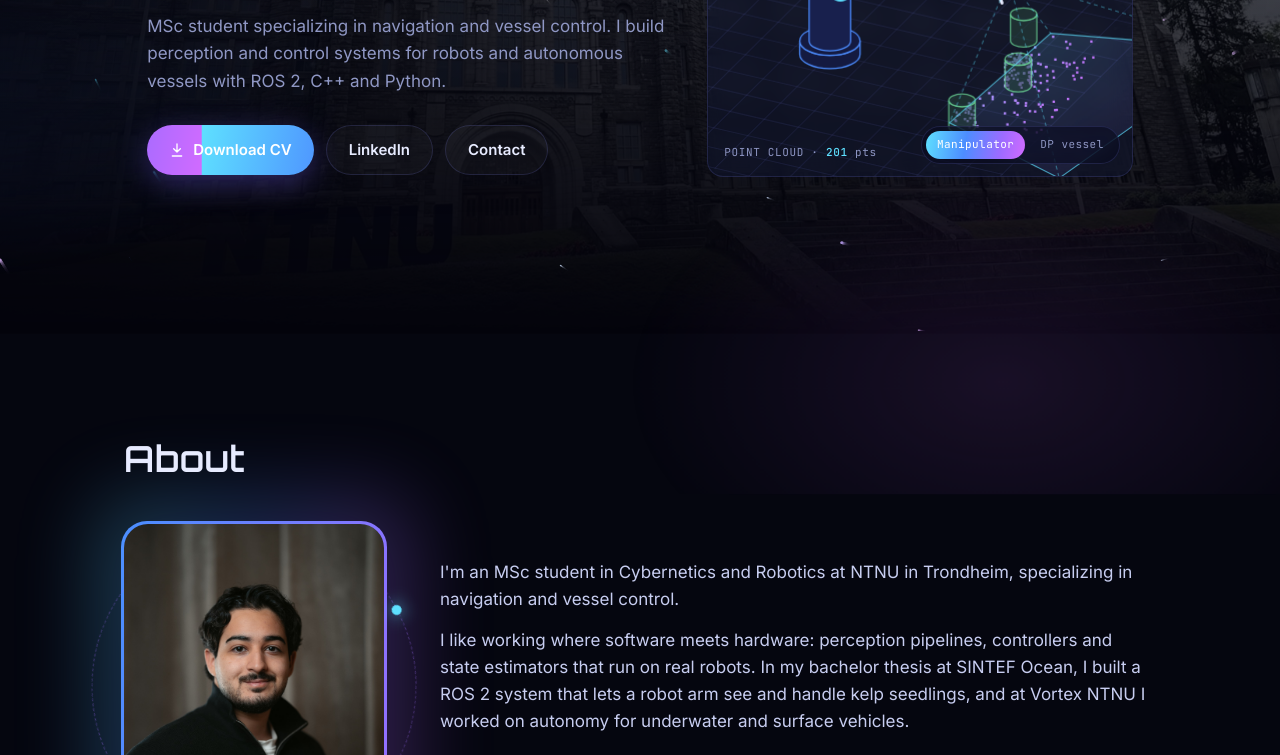
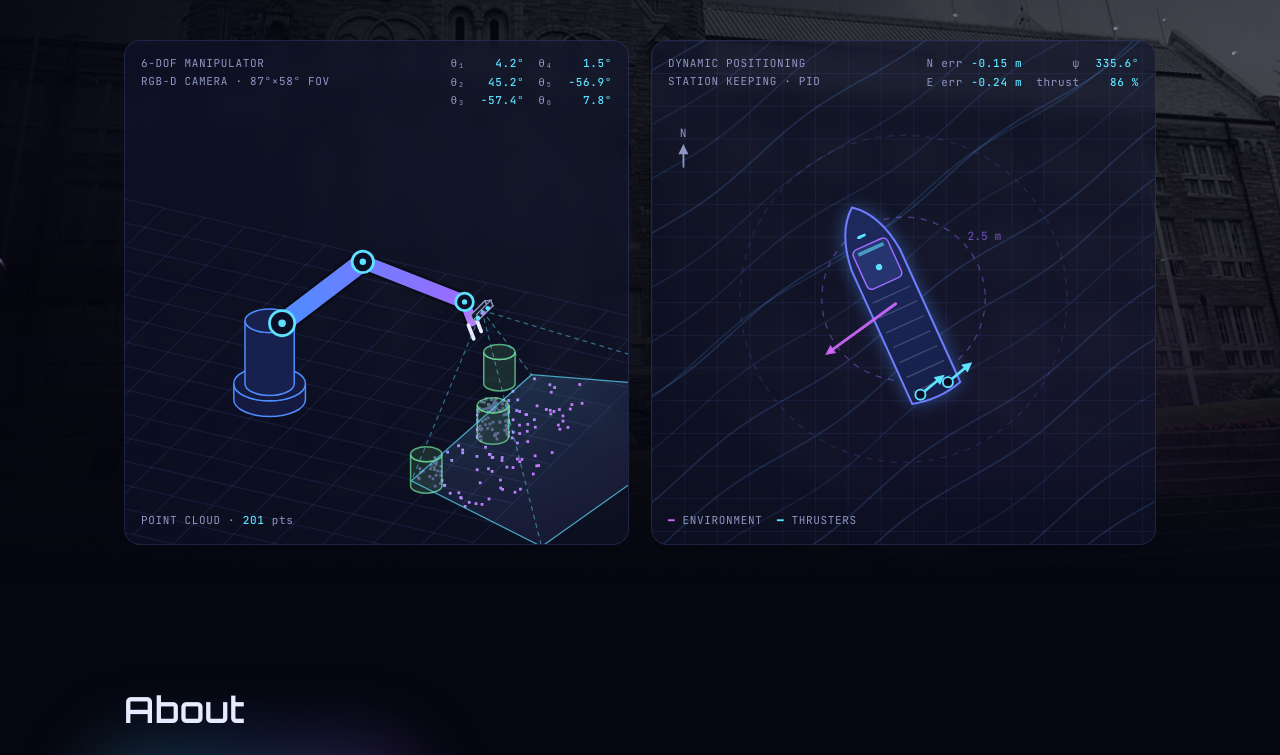
Before and after one commit to mertcs-dev/mertcs-dev.github.io, a plain HTML site: page index.html in a window 1280 px wide. Shown: the part 466-1221 px from the top of the page. Drawn offline with Linux system fonts and the light colour scheme; animation ran at ten frames a second.

Commit message:
Hero: arm and DP vessel side by side below text; subtle buttons that glow on hover
Co-Authored-By: Claude Opus 5.5 <noreply@anthropic.com>

```diff
--- a/index.html
+++ b/index.html
@@ -61,7 +61,7 @@
   @media (max-width: 720px) { nav ul { display: none; } }
 
   /* Hero */
-  .hero { position: relative; min-height: 100vh; display: grid; align-items: center; padding: 120px 0 60px; }
+  .hero { position: relative; padding: 130px 0 40px; }
   .hero-bg { position: absolute; inset: 0; z-index: -1; pointer-events: none; overflow: hidden;
     -webkit-mask: linear-gradient(#000 50%, transparent); mask: linear-gradient(#000 50%, transparent); }
   .hero-bg::before { content: ""; position: absolute; inset: 0;
@@ -72,52 +72,43 @@
     background: linear-gradient(90deg, rgba(5,6,15,.95) 0%, rgba(5,6,15,.6) 45%, rgba(5,6,15,.3) 100%),
                 linear-gradient(rgba(5,6,15,.5), transparent 30%); }
   @keyframes kenburns { from { transform: scale(1); } to { transform: scale(1.08); } }
-  .hero-grid { display: grid; grid-template-columns: 1.1fr .9fr; gap: 40px; align-items: center; }
+  .hero-stack { display: flex; flex-direction: column; gap: 56px; }
+  .hero-text { max-width: 900px; }
+  .sims { display: grid; grid-template-columns: 1fr 1fr; gap: 22px; }
+  @media (max-width: 760px) { .sims { grid-template-columns: 1fr; } }
   .eyebrow { font-size: 13px; letter-spacing: .18em; text-transform: uppercase; color: var(--cyan); display: flex; align-items: center; gap: 10px; }
   .eyebrow .dot { width: 8px; height: 8px; border-radius: 50%; background: var(--cyan); box-shadow: 0 0 12px var(--cyan); animation: pulse 2s infinite; }
   @keyframes pulse { 50% { opacity: .3; } }
   h1 { font-family: "Orbitron", sans-serif; font-weight: 800; font-size: clamp(40px, 6.6vw, 76px); line-height: 1.02; letter-spacing: .01em; margin-top: 18px; }
-  h1 .line { display: block; opacity: 0; transform: translateY(30px); animation: rise .9s cubic-bezier(.2,.8,.2,1) forwards; }
+  h1 .line { display: inline-block; opacity: 0; transform: translateY(30px); animation: rise .9s cubic-bezier(.2,.8,.2,1) forwards; }
   h1 .line:nth-child(2) { animation-delay: .15s; }
   @keyframes rise { to { opacity: 1; transform: none; } }
   .role { margin-top: 18px; font-size: clamp(16px, 2vw, 20px); color: var(--muted); min-height: 1.6em; }
   .role .typed { color: var(--ink); border-right: 2px solid var(--purple); padding-right: 4px; animation: caret 1s steps(1) infinite; }
   @keyframes caret { 50% { border-color: transparent; } }
-  .lead { margin-top: 16px; max-width: 520px; color: var(--muted); font-size: 17px; }
+  .lead { margin-top: 16px; max-width: 760px; color: var(--muted); font-size: 18px; }
   .actions { margin-top: 30px; display: flex; flex-wrap: wrap; gap: 12px; }
-  .btn { position: relative; display: inline-flex; align-items: center; gap: 8px; padding: 12px 22px; border-radius: 999px;
-    font-weight: 600; font-size: 15px; text-decoration: none; transition: transform .2s, box-shadow .3s; }
-  .btn:hover { transform: translateY(-2px); }
-  .btn-primary { background: var(--grad); background-size: 200% 100%; color: #fff; animation: sheen 6s linear infinite; box-shadow: 0 8px 30px rgba(120,100,255,.35); }
-  .btn-primary:hover { box-shadow: 0 10px 40px rgba(140,110,255,.6); }
+  .btn { position: relative; isolation: isolate; overflow: hidden; display: inline-flex; align-items: center; gap: 8px; padding: 12px 22px; border-radius: 999px;
+    font-weight: 600; font-size: 15px; text-decoration: none; color: var(--ink);
+    border: 1px solid var(--line); background: rgba(255,255,255,.03); backdrop-filter: blur(6px);
+    transition: transform .25s ease, box-shadow .35s ease, border-color .35s ease, color .35s ease; }
+  .btn::before { content: ""; position: absolute; inset: 0; z-index: -1; border-radius: inherit; background: var(--grad);
+    background-size: 200% 100%; opacity: 0; transition: opacity .35s ease; animation: sheen 6s linear infinite; }
+  .btn:hover, .btn:focus-visible { transform: translateY(-2px); color: #fff; border-color: transparent;
+    box-shadow: 0 10px 34px rgba(120,100,255,.45), 0 0 0 1px rgba(157,107,255,.35); outline: none; }
+  .btn:hover::before, .btn:focus-visible::before { opacity: 1; }
   @keyframes sheen { to { background-position: 200% 0; } }
-  .btn-ghost { border: 1px solid var(--line); background: rgba(255,255,255,.03); }
-  .btn-ghost:hover { border-color: var(--purple); }
   .btn svg { width: 16px; height: 16px; }
 
   /* Robot arm "viewport" */
   .arm-frame { position: relative; aspect-ratio: 1; border-radius: 24px; border: 1px solid var(--line);
     background: radial-gradient(circle at 50% 60%, rgba(77,141,255,.12), rgba(10,12,30,.4) 70%); overflow: hidden; }
   .arm-frame canvas { width: 100%; height: 100%; display: block; }
-  .scene { position: absolute; inset: 0; opacity: 0; transition: opacity .9s ease; pointer-events: none; }
-  .scene.active { opacity: 1; }
-  .scene-tabs { position: absolute; bottom: 12px; right: 12px; display: flex; gap: 4px; padding: 4px; border-radius: 999px;
-    background: rgba(10,12,30,.7); border: 1px solid var(--line); backdrop-filter: blur(8px); z-index: 2; }
-  .scene-tabs button { font: inherit; font-size: 11px; letter-spacing: .04em; color: var(--muted); background: none; border: 0;
-    padding: 5px 11px; border-radius: 999px; cursor: pointer; transition: .2s; }
-  .scene-tabs button:hover { color: var(--ink); }
-  .scene-tabs button.on { color: #fff; background: var(--grad); }
   .hud { position: absolute; font-size: 11px; color: var(--muted); letter-spacing: .06em; }
   .hud.tl { top: 14px; left: 16px; } .hud.tr { top: 14px; right: 16px; text-align: right; } .hud.bl { bottom: 14px; left: 16px; }
   .hud b { color: var(--cyan); font-weight: 500; }
   .hud.joints { display: grid; grid-template-columns: auto auto; column-gap: 14px; row-gap: 1px; }
   .hud.joints b { display: inline-block; min-width: 52px; text-align: right; font-variant-numeric: tabular-nums; }
-  .portrait-chip { position: absolute; bottom: 14px; right: 14px; display: flex; align-items: center; gap: 10px;
-    background: rgba(10,12,30,.75); border: 1px solid var(--line); border-radius: 999px; padding: 5px 14px 5px 5px; backdrop-filter: blur(8px); }
-  .portrait-chip img { width: 40px; height: 40px; border-radius: 50%; object-fit: cover; object-position: 50% 30%; border: 2px solid var(--purple); }
-  .portrait-chip span { font-size: 12px; line-height: 1.3; }
-  .portrait-chip small { color: var(--muted); display: block; }
-  @media (max-width: 860px) { .hero-grid { grid-template-columns: 1fr; } .arm-frame { max-width: 440px; } }
 
   /* About / portrait */
   .about-grid { display: grid; grid-template-columns: 260px 1fr; gap: 56px; align-items: center; }
@@ -291,24 +282,24 @@
 
 <header class="hero" id="top">
   <div class="hero-bg" aria-hidden="true"></div>
-  <div class="wrap hero-grid">
-    <div>
+  <div class="wrap hero-stack">
+    <div class="hero-text">
       <div class="eyebrow mono"><span class="dot"></span>Cybernetics &amp; Robotics · NTNU</div>
-      <h1><span class="line">Mert</span><span class="line grad-text">Sarikaya</span></h1>
+      <h1><span class="line">Mert</span> <span class="line grad-text">Sarikaya</span></h1>
       <div class="role mono">&gt; <span class="typed" id="typed"></span></div>
       <p class="lead">MSc student specializing in navigation and vessel control. I build perception and control systems for robots and autonomous vessels with ROS&nbsp;2, C++ and Python.</p>
       <div class="actions">
-        <a class="btn btn-primary" href="assets/Mert_Sarikaya_CV.pdf" download>
+        <a class="btn" href="assets/Mert_Sarikaya_CV.pdf" download>
           <svg viewBox="0 0 24 24" fill="none" stroke="currentColor" stroke-width="2" stroke-linecap="round" stroke-linejoin="round"><path d="M12 3v12m0 0l-5-5m5 5l5-5M5 21h14"/></svg>
           Download CV
         </a>
-        <a class="btn btn-ghost" href="https://www.linkedin.com/in/mert-sarikaya-67550824b/" target="_blank" rel="noopener">LinkedIn</a>
-        <a class="btn btn-ghost" href="#contact">Contact</a>
+        <a class="btn" href="https://www.linkedin.com/in/mert-sarikaya-67550824b/" target="_blank" rel="noopener">LinkedIn</a>
+        <a class="btn" href="#contact">Contact</a>
       </div>
     </div>
 
-    <div class="arm-frame panel" id="sim">
-      <div class="scene active" data-scene="arm">
+    <div class="sims">
+      <div class="arm-frame panel">
         <canvas id="arm" aria-label="Animated six-axis robot arm with a wrist-mounted depth camera scanning cylinders on a table"></canvas>
         <div class="hud tl mono">6-DOF MANIPULATOR<br>RGB-D CAMERA · 87°×58° FOV</div>
         <div class="hud tr mono joints">
@@ -318,7 +309,7 @@
         </div>
         <div class="hud bl mono">POINT CLOUD · <b id="npts">0</b> pts</div>
       </div>
-      <div class="scene" data-scene="dp">
+      <div class="arm-frame panel">
         <canvas id="dp" aria-label="Animated top-down view of a ship holding its position with dynamic positioning against wind, waves and current"></canvas>
         <div class="hud tl mono">DYNAMIC POSITIONING<br>STATION KEEPING · PID</div>
         <div class="hud tr mono joints">
@@ -326,10 +317,6 @@
           <span>E err <b id="dpE">0.00 m</b></span><span>thrust <b id="dpT">0 %</b></span>
         </div>
         <div class="hud bl mono"><span style="color:#d16bff">━</span> ENVIRONMENT &nbsp;<span style="color:#5ee0ff">━</span> THRUSTERS</div>
-      </div>
-      <div class="scene-tabs mono" role="tablist">
-        <button class="on" data-go="arm" role="tab">Manipulator</button>
-        <button data-go="dp" role="tab">DP vessel</button>
       </div>
     </div>
   </div>
@@ -548,8 +535,8 @@
     <h2 style="position:relative">Contact</h2>
     <p style="position:relative">Open to internships, summer jobs and thesis collaborations in robotics and marine autonomy.</p>
     <div class="actions">
-      <a class="btn btn-primary" href="mailto:mertcansarikaya04@gmail.com">Email me</a>
-      <a class="btn btn-ghost" href="https://www.linkedin.com/in/mert-sarikaya-67550824b/" target="_blank" rel="noopener">LinkedIn</a>
+      <a class="btn" href="mailto:mertcansarikaya04@gmail.com">Email me</a>
+      <a class="btn" href="https://www.linkedin.com/in/mert-sarikaya-67550824b/" target="_blank" rel="noopener">LinkedIn</a>
     </div>
   </div>
 </main>
@@ -855,7 +842,7 @@ const DPR = Math.min(window.devicePixelRatio || 1, 2);
   function draw(now) {
     const dt = Math.min(0.05, (now - last) / 1000); last = now;
     env = step(dt);
-    const active = c.closest('.scene').classList.contains('active');
+    const active = true;
     if (active) render();
     if (!reduce) requestAnimationFrame(draw);
   }
@@ -950,20 +937,6 @@ const DPR = Math.min(window.devicePixelRatio || 1, 2);
   else requestAnimationFrame(t0 => { last = t0; requestAnimationFrame(draw); });
 })();
 
-/* ---------- Scene tabs: manipulator / DP vessel ---------- */
-(() => {
-  const sim = document.getElementById('sim');
-  const scenes = sim.querySelectorAll('.scene'), tabs = sim.querySelectorAll('.scene-tabs button');
-  let cur = 'arm';
-  const show = name => {
-    cur = name;
-    scenes.forEach(s => s.classList.toggle('active', s.dataset.scene === name));
-    tabs.forEach(b => { b.classList.toggle('on', b.dataset.go === name); b.setAttribute('aria-selected', b.dataset.go === name); });
-  };
-  let auto = reduce ? null : setInterval(() => show(cur === 'arm' ? 'dp' : 'arm'), 12000);
-  tabs.forEach(b => b.addEventListener('click', () => { clearInterval(auto); auto = null; show(b.dataset.go); }));
-})();
-
 /* ---------- Photo slideshows in project cards ---------- */
 document.querySelectorAll('[data-slideshow]').forEach(box => {
   const imgs = box.querySelectorAll('img'), dots = box.querySelectorAll('.dots i');
```
